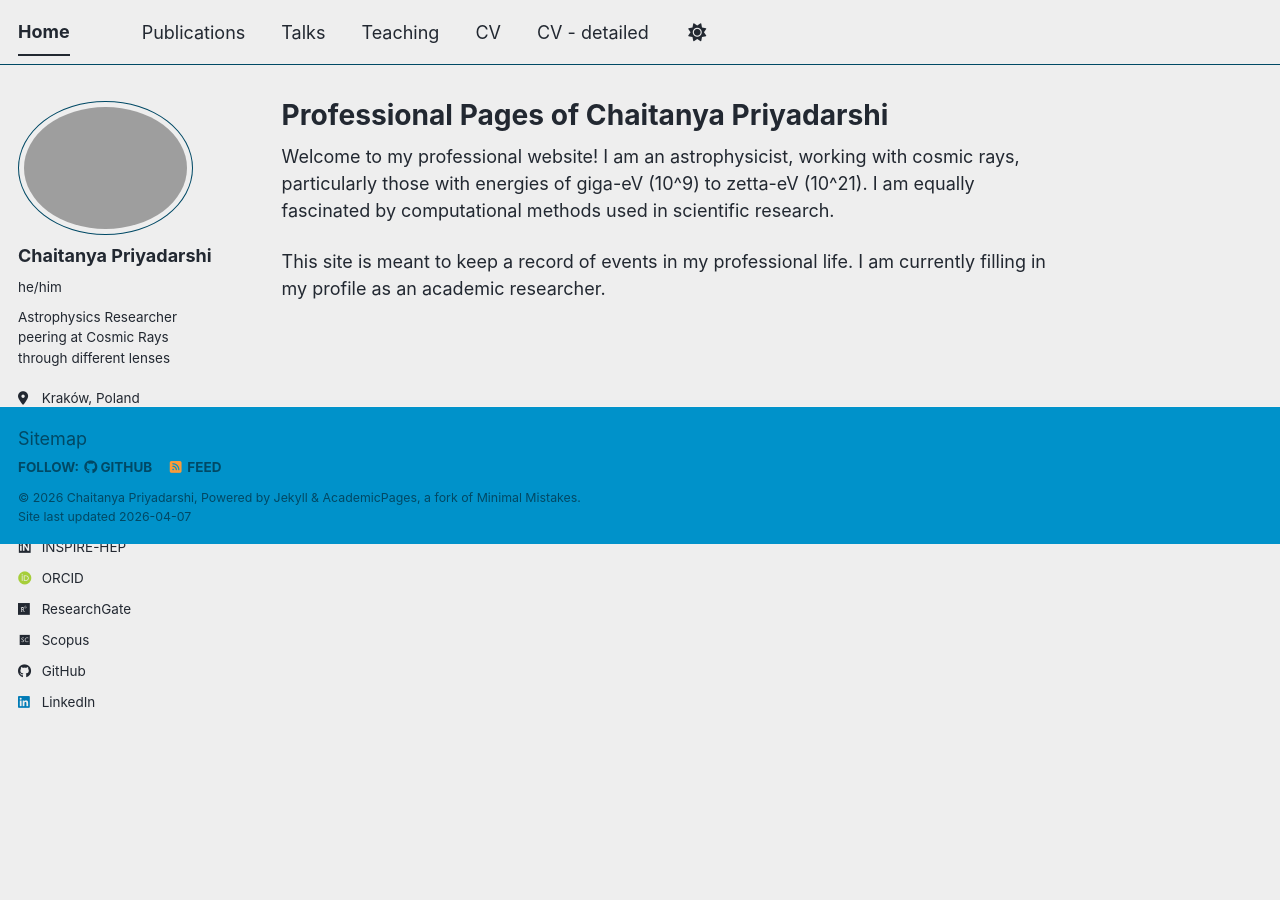
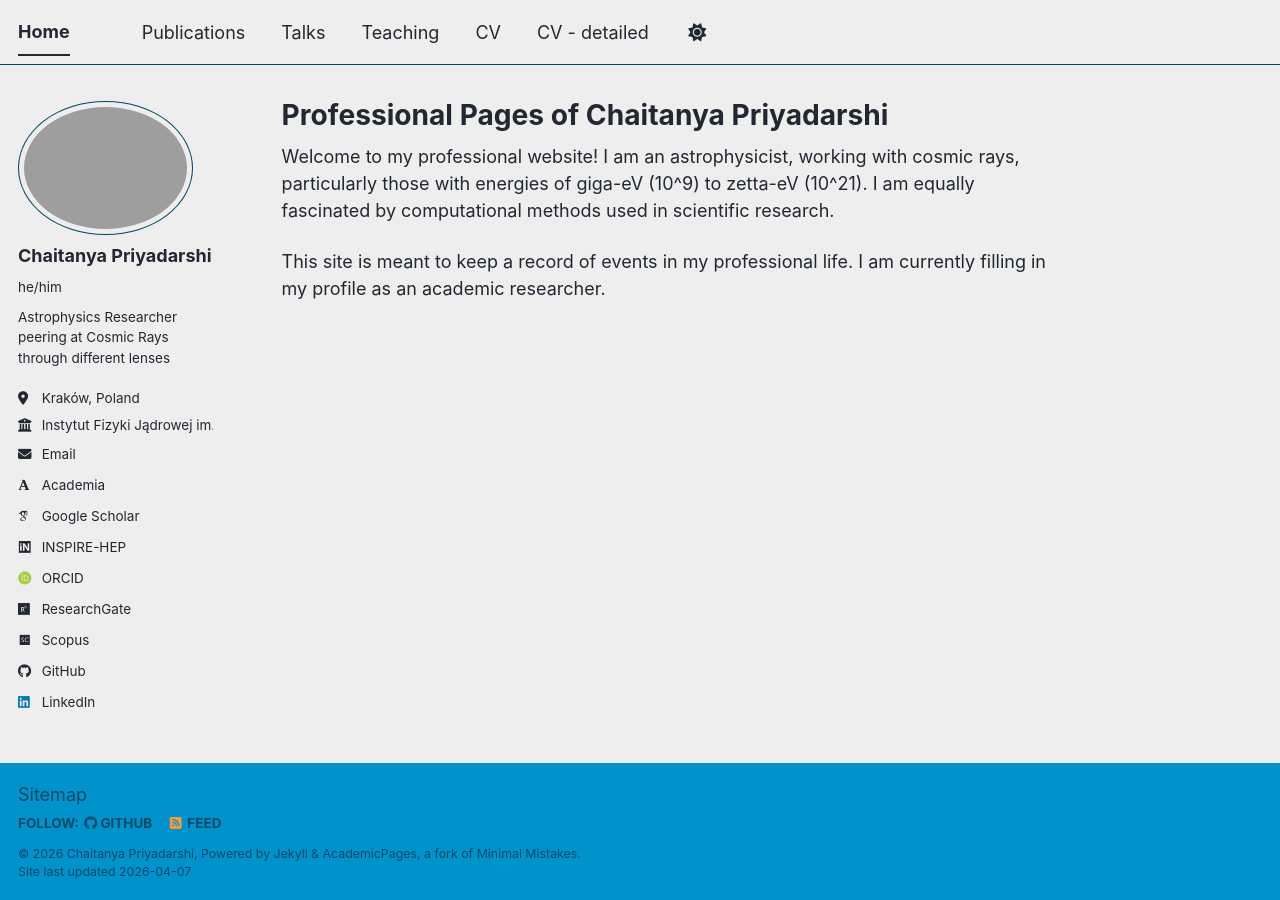
Before and after one commit to chaimain/chaimain.github.io, a Jekyll site: the page built from _pages/about.md, in a window 1280 px wide. Built offline with Jekyll 4.4.1, drawn with Linux system fonts in a browser that asks for light colours; some web fonts are replaced; a script bundle is joined from its source files by our own code; library files that are not in the unit come from our copies.

Commit message:
revert footer position

```diff
--- a/_sass/layout/_footer.scss
+++ b/_sass/layout/_footer.scss
@@ -14,7 +14,7 @@
   clear: both;
 
   /* sticky footer fix start */
-  position: sticky;
+  position: absolute;
   bottom: 0em;
   height: auto;
   /* sticky footer fix end */
```
